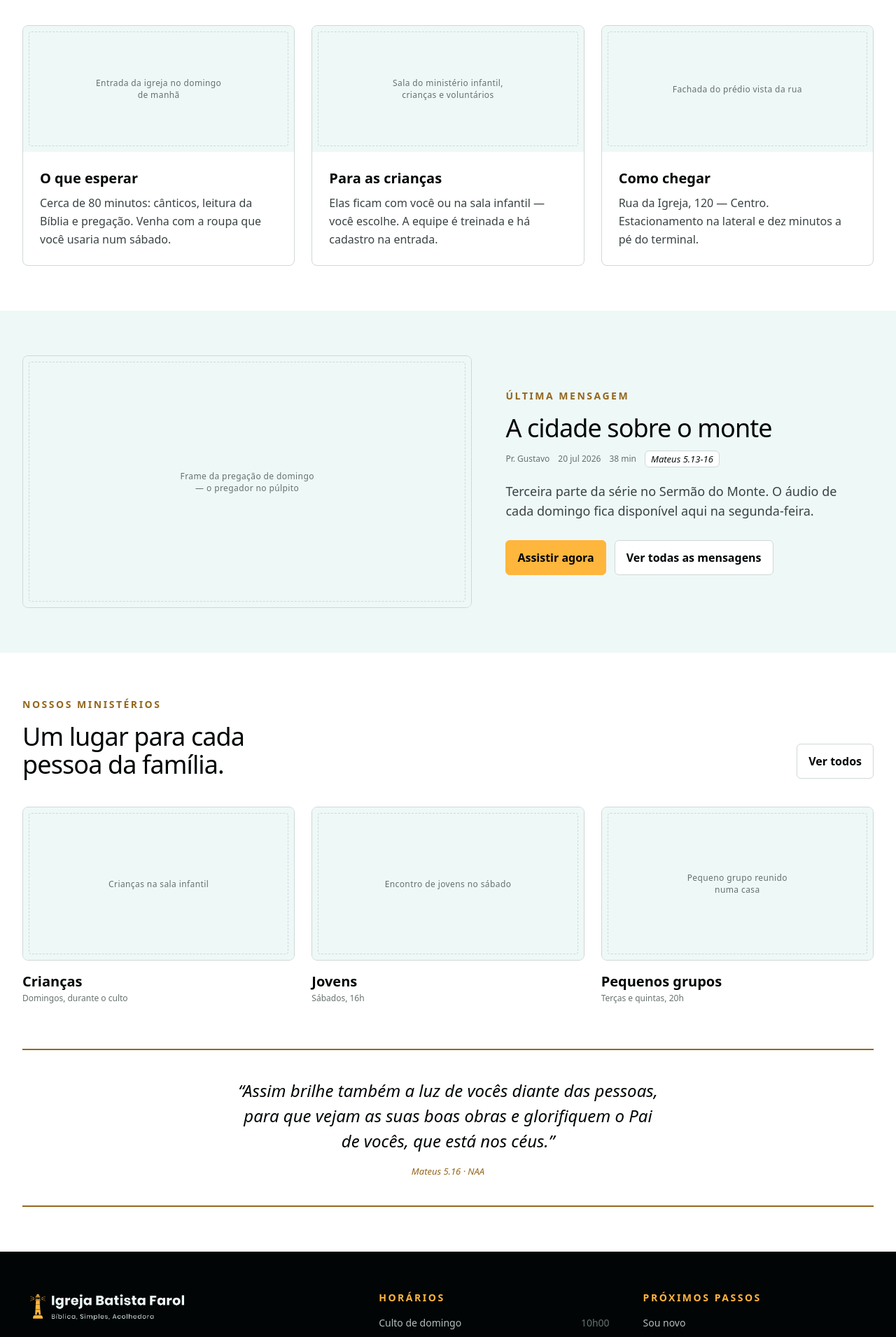
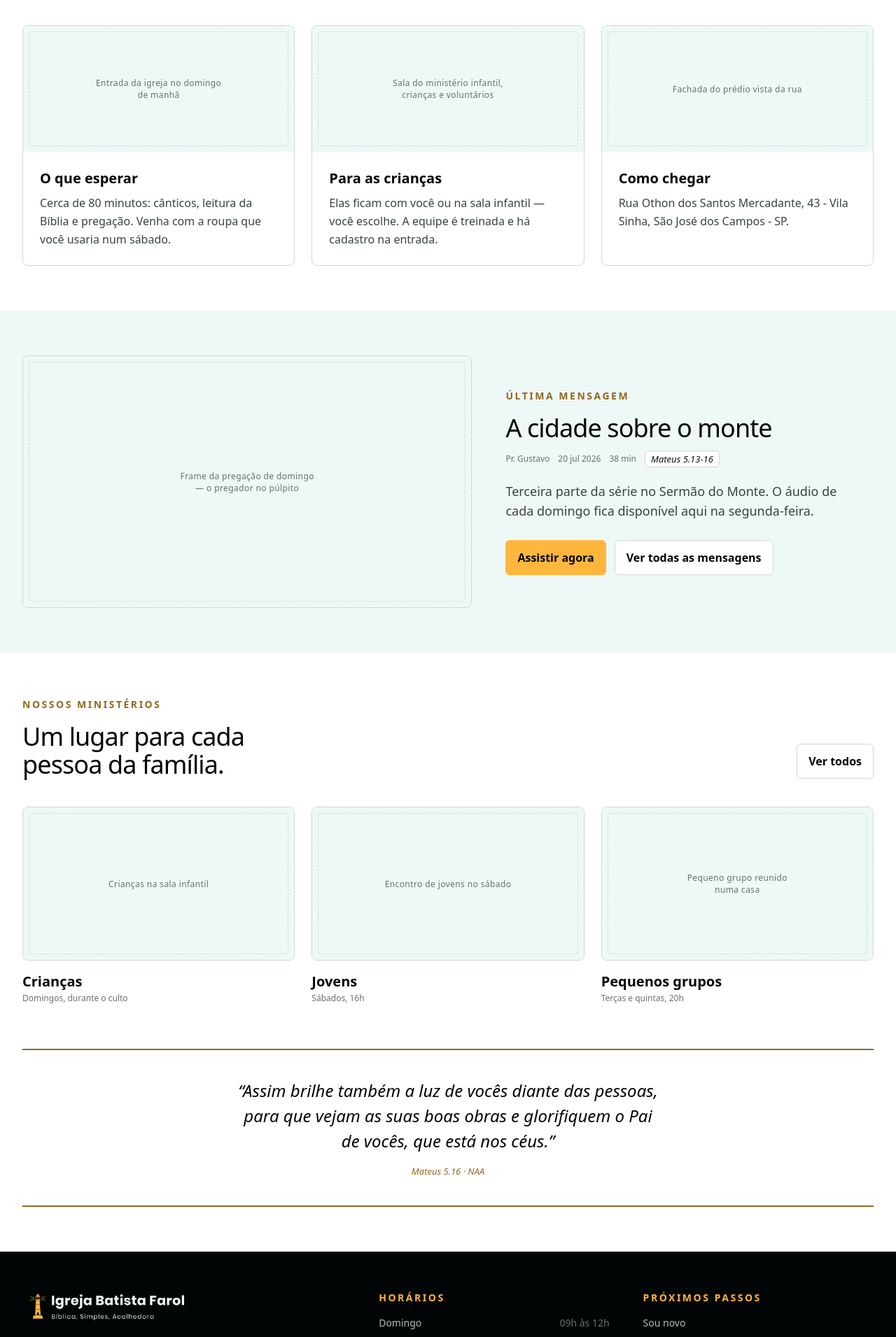
Before and after one commit to danbuck84/ibfarol, a Next.js app: page / in a window 1280 px wide. Shown: the part 883-2794 px from the top of the page at 70% size. Built offline with nearby package versions, Linux system fonts and the light colour scheme.

Commit message:
feat: update address, phone, and hours of operation

```diff
--- a/src/components/Footer.tsx
+++ b/src/components/Footer.tsx
@@ -10,8 +10,8 @@ export default function Footer() {
           <p className="mt-5 max-w-[34ch]">
             Uma igreja bíblica, simples e acolhedora, que vive a fé de forma prática e faz diferença em sua comunidade.
           </p>
-          <p className="mt-4 text-xs leading-[16px] text-brand-mute max-w-[30ch]">
-            Rua da Igreja, 120 — Centro · Estacionamento na lateral
+          <p className="mt-4 text-xs leading-[16px] text-brand-mute max-w-[40ch]">
+            Rua Othon dos Santos Mercadante, 43 - Vila Sinha, São José dos Campos - SP, 12212-650
           </p>
         </div>
 
@@ -21,16 +21,8 @@ export default function Footer() {
           </p>
           <ul className="flex flex-col gap-2">
             <li className="flex justify-between gap-3">
-              <span>Culto de domingo</span>
-              <span className="text-brand-mute tabular-nums">10h00</span>
-            </li>
-            <li className="flex justify-between gap-3">
-              <span>Escola bíblica</span>
-              <span className="text-brand-mute tabular-nums">09h00</span>
-            </li>
-            <li className="flex justify-between gap-3">
-              <span>Oração — quarta</span>
-              <span className="text-brand-mute tabular-nums">19h30</span>
+              <span>Domingo</span>
+              <span className="text-brand-mute tabular-nums">09h às 12h</span>
             </li>
           </ul>
         </div>
@@ -49,7 +41,7 @@ export default function Footer() {
       </div>
 
       <div className="max-w-[1280px] mx-auto mt-10 pt-4 border-t border-brand-hairline text-brand-mute text-xs leading-[16px]">
-        © Igreja Batista Farol · contato@batistafarol.org · (00) 0000-0000
+        © Igreja Batista Farol · contato@batistafarol.org · (12) 99162-6321
       </div>
     </footer>
   );
--- a/src/components/Hero.tsx
+++ b/src/components/Hero.tsx
@@ -10,7 +10,7 @@ export default function Hero() {
 
       <div className="relative h-full max-w-7xl mx-auto px-8 flex flex-col justify-center pointer-events-none max-w-[1280px]">
         <p className="text-sm font-semibold tracking-[2.52px] uppercase text-brand-primary mb-5">
-          Domingo, 10h00 · Rua da Igreja, 120
+          Domingo, 09h00 · Rua Othon dos Santos Mercadante, 43
         </p>
         <h1 className="text-[40px] md:text-[60px] text-white mb-0 max-w-[11ch] leading-[46px] md:leading-[66px] tracking-[-0.65px] text-balance">
           Bíblica, simples, acolhedora.
--- a/src/components/NewHere.tsx
+++ b/src/components/NewHere.tsx
@@ -49,7 +49,7 @@ export default function NewHere() {
             <div className="p-6">
               <h3 className="text-xl font-semibold leading-[28px] m-0">Como chegar</h3>
               <p className="mt-2 text-base leading-[26px] text-brand-body">
-                Rua da Igreja, 120 — Centro. Estacionamento na lateral e dez minutos a pé do terminal.
+                Rua Othon dos Santos Mercadante, 43 - Vila Sinha, São José dos Campos - SP.
               </p>
             </div>
           </article>
```
